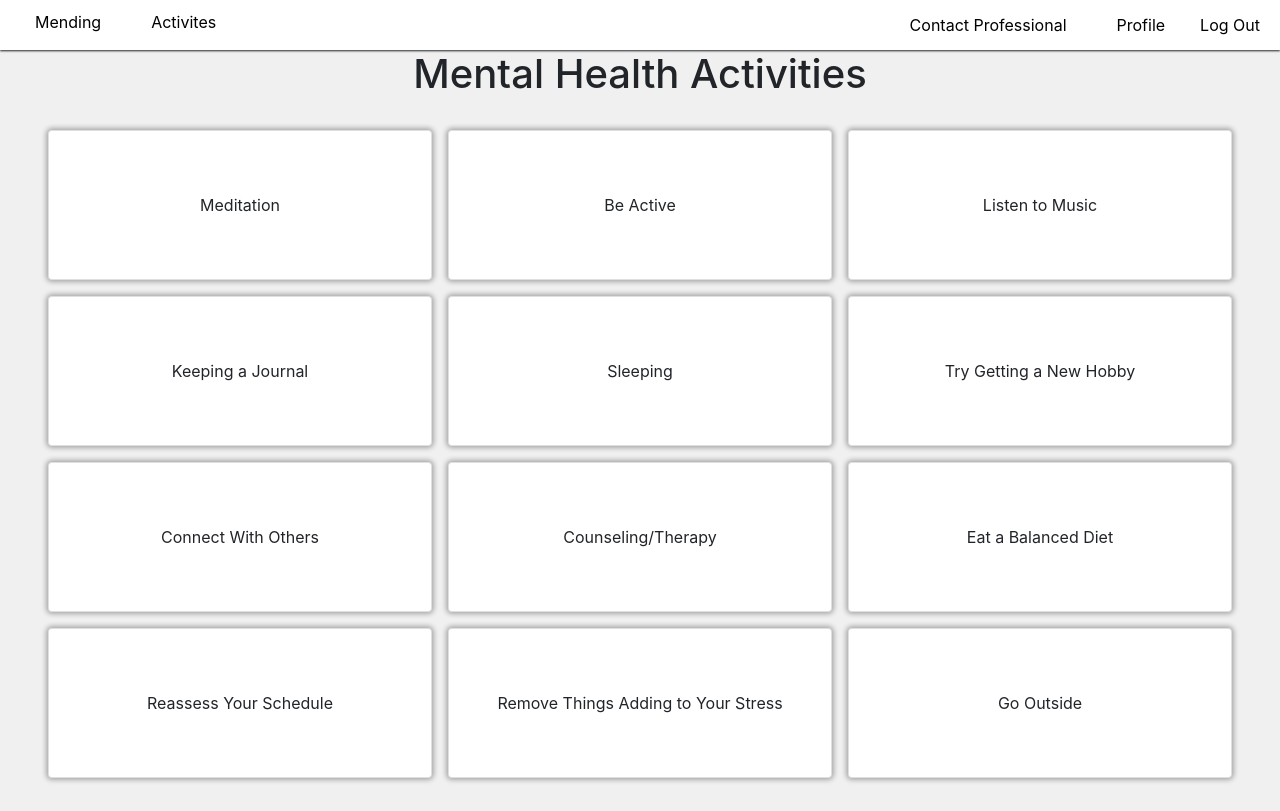
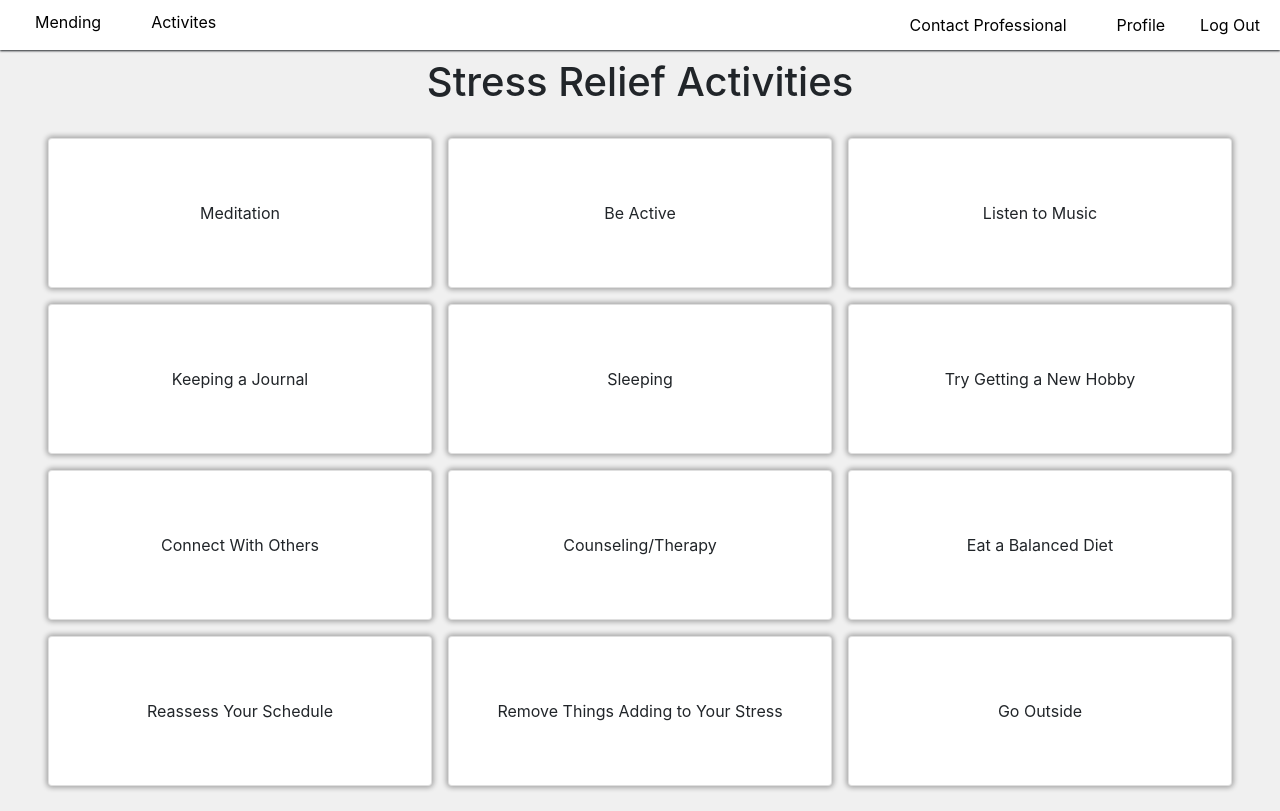
Before and after one commit to TommyLiang1/Capstone_Final_Project, a React (Create React App) app in the folder client/: page /activities in a window 1280 px wide. Built offline with nearby package versions, Linux system fonts and the light colour scheme; no server answers; sample sign-in values are in the browser's storage.

Commit message:
minor change to Activities.css

```diff
--- a/client/src/components/Activities.js
+++ b/client/src/components/Activities.js
@@ -6,7 +6,7 @@ import "../styles/Activities.css";
 const Activities = () => {
   return(
     <Layout>
-      <h1 className="activity-header">Mental Health Activities</h1>
+      <h1 className="activity-header">Stress Relief Activities</h1>
       <br></br>
       <div className="card-grid">
         {
--- a/client/src/styles/Activities.css
+++ b/client/src/styles/Activities.css
@@ -5,6 +5,7 @@
 .activity-header {
   position: relative;
   text-align: center;
+  margin-top: .5rem;
 }
 
 .card-grid{
```
